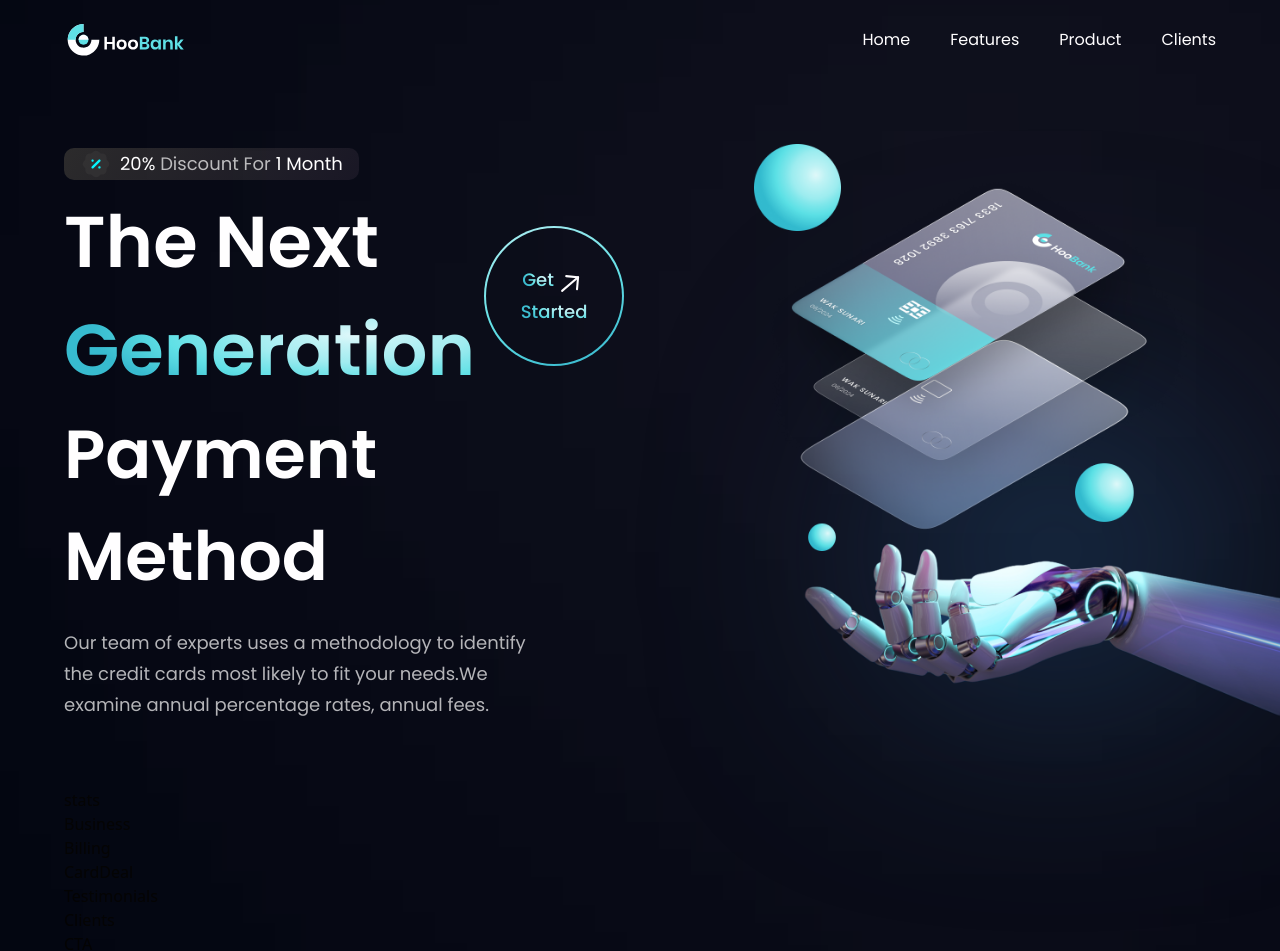
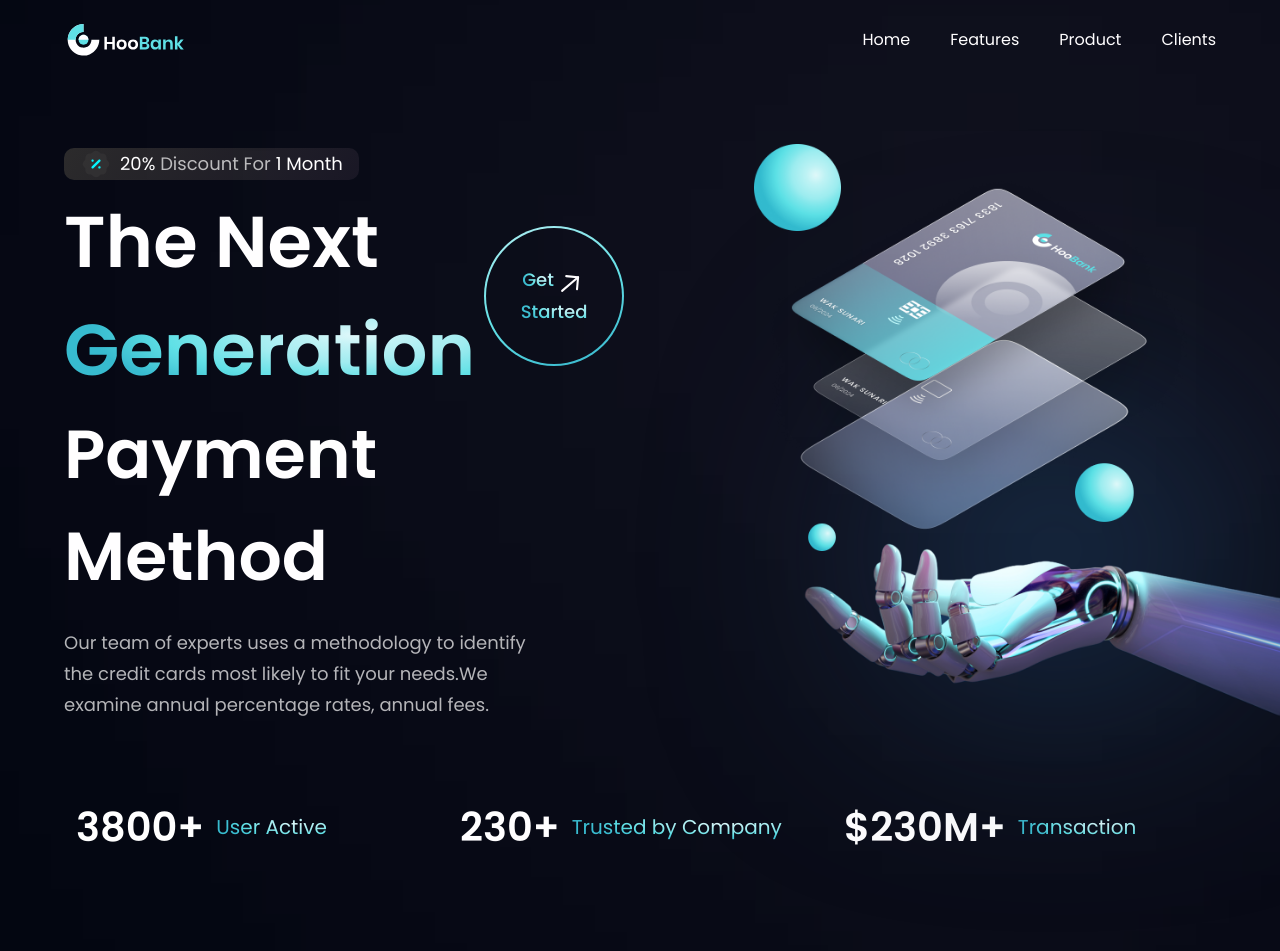
Before and after one commit to PranitPatil03/Modern_Bank_Website, a React (Vite) app: page / in a window 1280 px wide. Shown: the top 951 px of the page. Built offline with nearby package versions, Linux system fonts and the light colour scheme.

Commit message:
Stats Section Completed

```diff
--- a/src/components/Stats.jsx
+++ b/src/components/Stats.jsx
@@ -1,8 +1,23 @@
+import { stats } from "../constants/index,";
+import styles from "../style";
 
-const stats = () => {
+const Stats = () => {
   return (
-    <div>stats</div>
-  )
-}
+    <section
+      className={`${styles.flexCenter} flex-row flex-wrap sm:mb-20 mb-6`}
+    >
+      {stats.map((stat) => (
+        <div key={stat.id} className="flex-1 flex justify-start items-center flex-row m-3">
+          <h4 className="font-poppins font-semibold xs:leading-[54px] leading-[43px] text-white xs:text-[40px] text-[30px]">
+            {stat.value}
+          </h4>
+          <p className="font-poppins font-normal xs:leading-[26px] leading-[21px] text-white xs:text-[20px] text-[15px] text-gradient ml-3">
+            {stat.title}
+          </p>
+        </div>
+      ))}
+    </section>
+  );
+};
 
-export default stats
+export default Stats;
```
